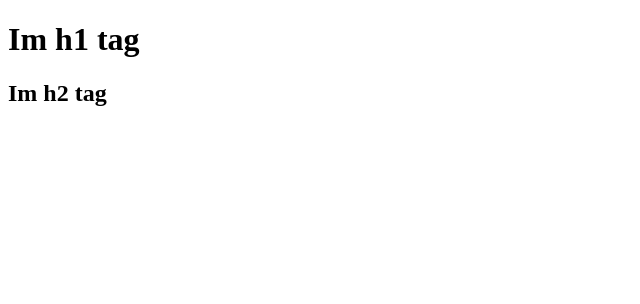
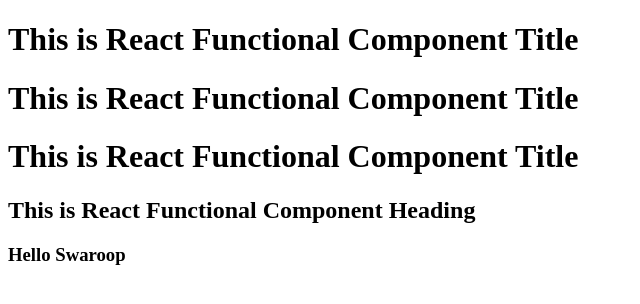
Before and after one commit to saaleti/namaste-react, a React (Vite) app: page / in a window 1280 px wide. Shown: the top 304 px of the page, without its empty margins (0-640 px from the left). Built offline with nearby package versions, Linux system fonts and the light colour scheme.

Commit message:
Uploading Episode 3 code

```diff
--- a/js/App.js
+++ b/js/App.js
@@ -1,3 +1,4 @@
+
 import React from "react";
 import ReactDOM from "react-dom/client"
 
@@ -10,11 +11,24 @@ import ReactDOM from "react-dom/client"
  *
  */
 
+// Creating JSX using function
 
-const divParent = React.createElement("div",{"id":"parent"},
-    React.createElement("div",{"id":"child"},
-        [React.createElement("h1",{}, "Im h1 tag"),React.createElement("h2",{}, "Im h2 tag")]));
+const FunctionalComponentTitle = () => <h1> This is React Functional Component Title</h1>;
+
+
+const name ="Swaroop";
+
+const FunctionalComponentHeading = () =>  { return (
+<div>
+{FunctionalComponentTitle()}
+<FunctionalComponentTitle/>
+<FunctionalComponentTitle></FunctionalComponentTitle>
+<h2> This is React Functional Component Heading</h2>
+<h3> Hello {name}</h3>
+</div>
+)};
+
 
 const root = ReactDOM.createRoot(document.getElementById("root"));
 
-root.render(divParent);
+root.render(<FunctionalComponentHeading/>);
--- a/package.json
+++ b/package.json
@@ -3,7 +3,10 @@
   "version": "1.0.0",
   "description": "Namaste React Bootcamp application",
   "scripts": {
-    "test": "jest"
+    "test": "jest",
+    "start": "parcel index.html",
+    "build": "parcel build index.html",
+    "hello": "echo 'Welcome to Reac Bootcamp!!'"
   },
   "repository": {
     "type": "git",
@@ -19,6 +22,7 @@
     "parcel": "^2.15.2"
   },
   "dependencies": {
+    "abc": "^0.6.1",
     "browserslist": "^4.25.0",
     "react": "^19.1.0",
     "react-dom": "^19.1.0"
```
Also changed, not shown: 1 other file (tests, documents, lock files or other folders).
